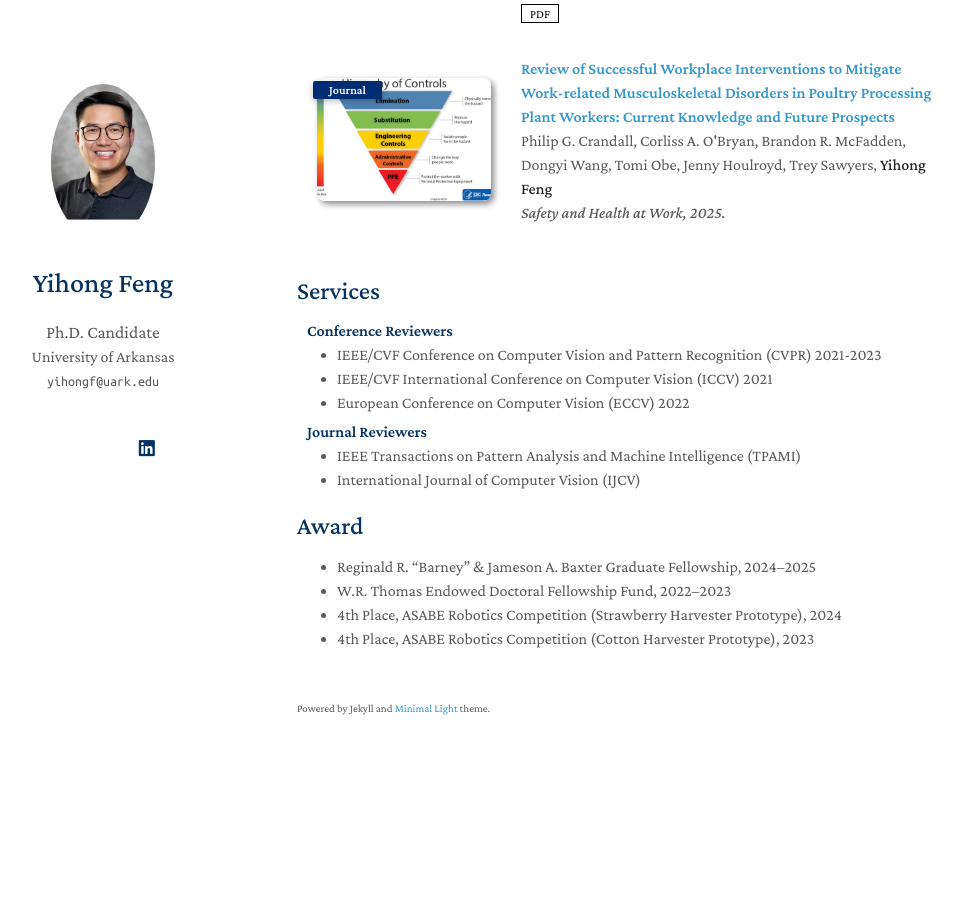
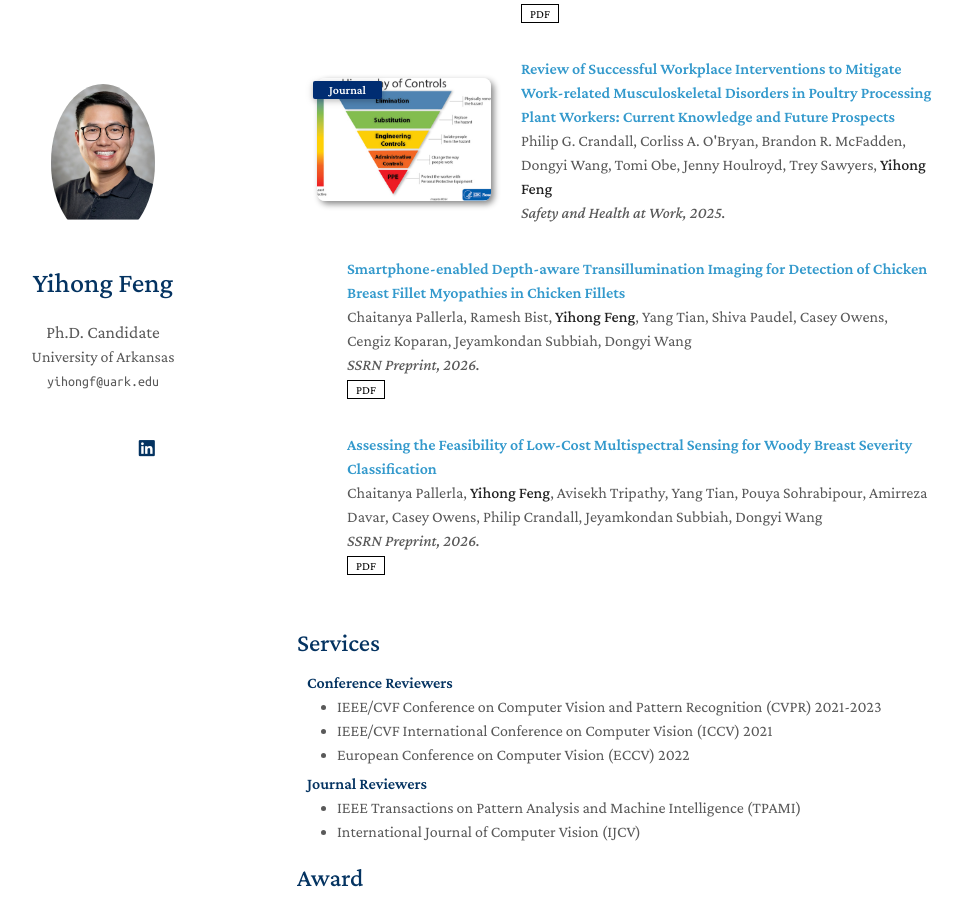
Before and after one commit to yihongfeng/yihongfeng.github.io, a Jekyll site: the page built from index.md, in a window 1280 px wide and 900 px high, scrolled down 1050 px. Shown: the whole window, without its empty margins (173-1135 px from the left). Built offline with Jekyll 4.4.1, drawn with Linux system fonts in a browser that asks for light colours; a style sheet for code colours, icons or effects is not loaded; our own code applies the rules of GitHub Pages for plain Markdown files; before the commit the page ends 1839 px from its top, so only the background shows below that.

Commit message:
Update publications.yml

```diff
--- a/_data/publications.yml
+++ b/_data/publications.yml
@@ -21,3 +21,17 @@ main:
     conference_short: "Journal"
     link: https://www.sciencedirect.com/science/article/pii/S2093791125000770
     image: ./assets/img/1-s2.0-S2093791125000770-gr1.jpg
+
+  - title: "Smartphone-enabled Depth-aware Transillumination Imaging for Detection of Chicken Breast Fillet Myopathies in Chicken Fillets"
+    authors: "Chaitanya Pallerla, Ramesh Bist, <strong>Yihong Feng</strong>, Yang Tian, Shiva Paudel, Casey Owens, Cengiz Koparan, Jeyamkondan Subbiah, Dongyi Wang"
+    conference: "SSRN Preprint, 2026."
+    conference_short: "Preprint"
+    link: https://papers.ssrn.com/sol3/papers.cfm?abstract_id=6352005
+    pdf: https://papers.ssrn.com/sol3/papers.cfm?abstract_id=6352005
+
+  - title: "Assessing the Feasibility of Low-Cost Multispectral Sensing for Woody Breast Severity Classification"
+    authors: "Chaitanya Pallerla, <strong>Yihong Feng</strong>, Avisekh Tripathy, Yang Tian, Pouya Sohrabipour, Amirreza Davar, Casey Owens, Philip Crandall, Jeyamkondan Subbiah, Dongyi Wang"
+    conference: "SSRN Preprint, 2026."
+    conference_short: "Preprint"
+    link: https://papers.ssrn.com/sol3/papers.cfm?abstract_id=6616502
+    pdf: https://papers.ssrn.com/sol3/papers.cfm?abstract_id=6616502
```
